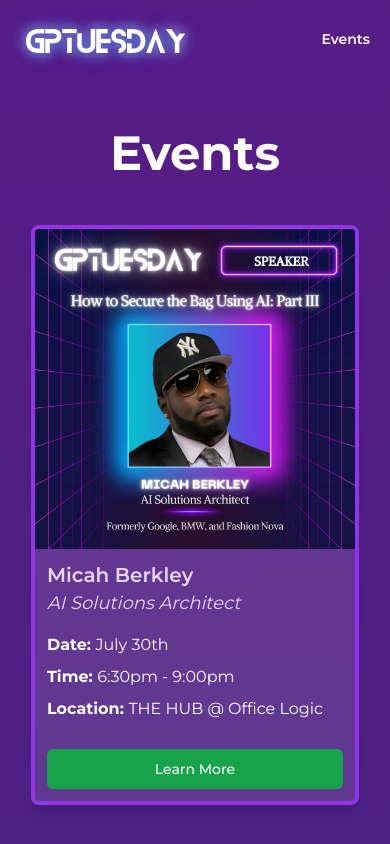
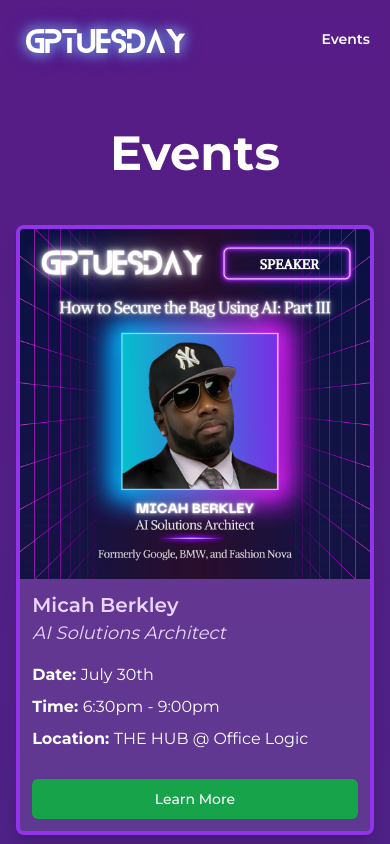
Before and after one commit to gptuesday/gptuesday, a Next.js app: page /events in a window 390 px wide. Shown: the top 844 px of the page. Built offline with nearby package versions, Linux system fonts and the light colour scheme; no server answers.

Commit message:
Update-Padding

```diff
--- a/app/events/page.tsx
+++ b/app/events/page.tsx
@@ -14,7 +14,7 @@
 
       <DesktopNavigation />
 
-      <main className=" mx-auto px-4 py-5 md:py-10 lg:py-20 max-w-[1800px]">
+      <main className=" mx-auto md:px-4 py-5 md:py-10 lg:py-20 max-w-[1800px]">
         <h1 className="text-5xl font-bold mb-12 text-center">Events</h1>
 
         <AllEvents />
--- a/components/event-card.tsx
+++ b/components/event-card.tsx
@@ -13,7 +13,7 @@
 
   return (
     <a href={`/events/2024/${event.slug}`} target="_blank">
-      <Card className='relative bg-white bg-opacity-10 rounded-lg overflow-hidden shadow-lg transition-transform hover:scale-105 w-11/12 md:w-[400px] lg:w-full lg:w-[500px] border-rounded-xl border-purple-600 border-4 hover:border-green-300 m-0 p-0 m-auto'>
+      <Card className='relative bg-white bg-opacity-10 rounded-lg overflow-hidden shadow-lg transition-transform hover:scale-105 border-rounded-xl border-purple-600 border-4 hover:border-green-300 m-0 p-0 m-auto w-11/12 md:w-[400px] lg:w-[500px]'>
           <CardHeader className='p-0'>
           <img
             src={event.image}
--- a/components/events/all-events.tsx
+++ b/components/events/all-events.tsx
@@ -6,7 +6,8 @@
 
   return(
     <>
-      <div className="flex flex-wrap justify-center gap-14 m-auto">
+      {/* <div className="flex flex-wrap justify-center gap-14 m-auto w-full"> */}
+      <div className="flex flex-wrap justify-center gap-14 m-auto w-full">
         {events.map((event,index) => (
           <EventCard key={index} event={event} />
         ))}
```
